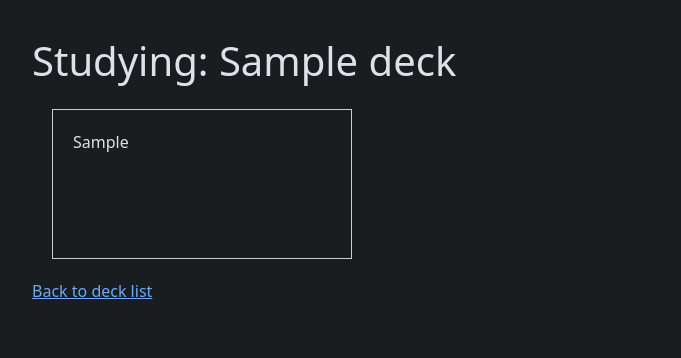
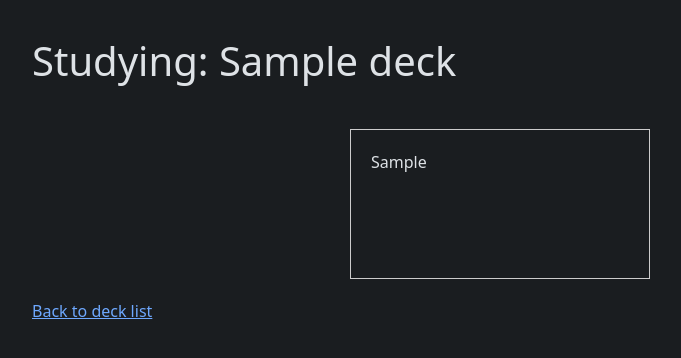
Before and after one commit to ionixjunior/django-flash-cards, a Django app: page /deck/1/flashcard in a window 1280 px wide. Shown: the part 57-415 px from the top of the page, without its empty margins (140-821 px from the left). Run offline with Django 5.2, Linux system fonts and the light colour scheme; tables that the repository leaves empty hold one stand-in row (values such as "Sample post").

Commit message:
Wrap flash card form in a flex container for improved layout

```diff
--- a/flashcards/core/templates/core/flash_card.html
+++ b/flashcards/core/templates/core/flash_card.html
@@ -11,6 +11,7 @@
 <h1 class="mb-4">Studying: {{ deck_name }}</h1>
 
 {% if card is not None %}
+<div class="d-flex flex-column align-items-center">
     <form method="post">
         {% csrf_token %}
 
@@ -27,6 +28,7 @@
             <input type="hidden" name="card_id" value="{{ card.id }}" />
         </div>
     </form>
+</div>
 {% else %}
 <p>No more cards in this deck. Please, go back later.</p>
 {% endif %}
```
Lines whose indentation alone changed are shown as unchanged.
